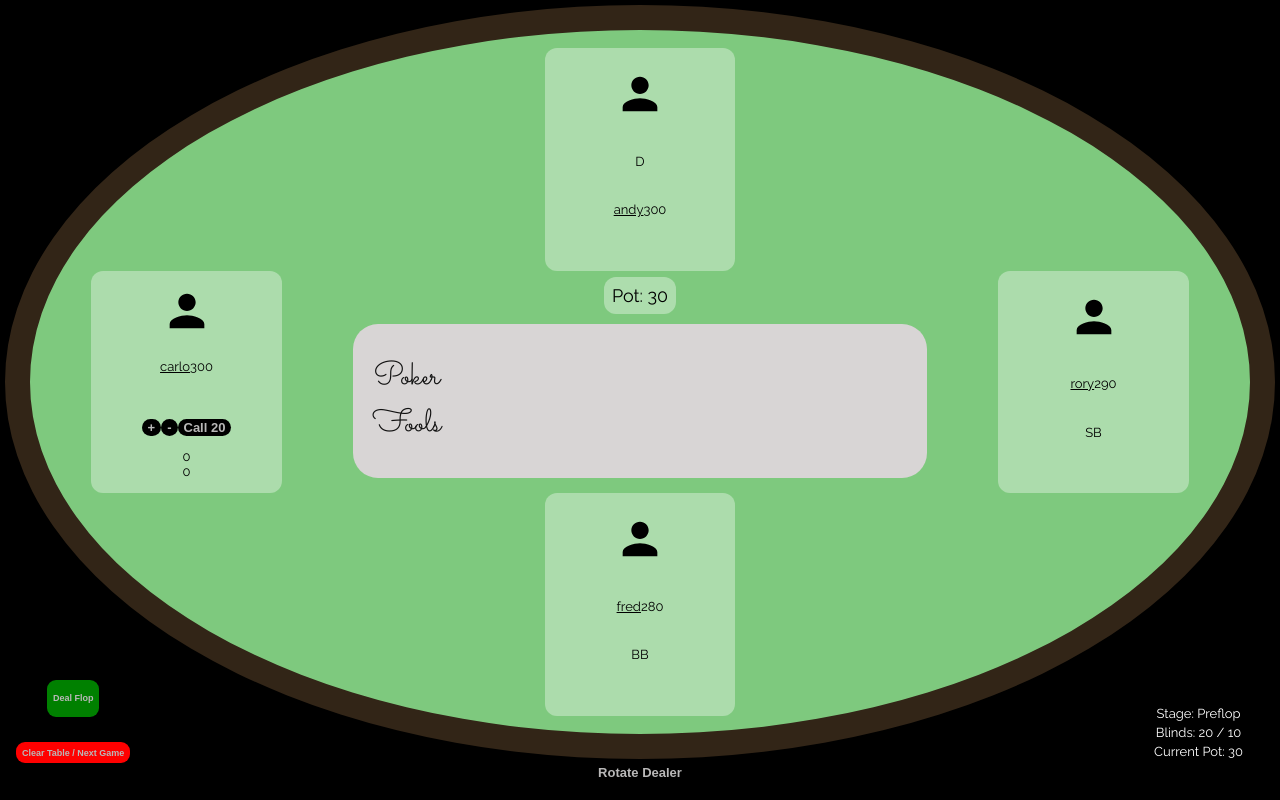
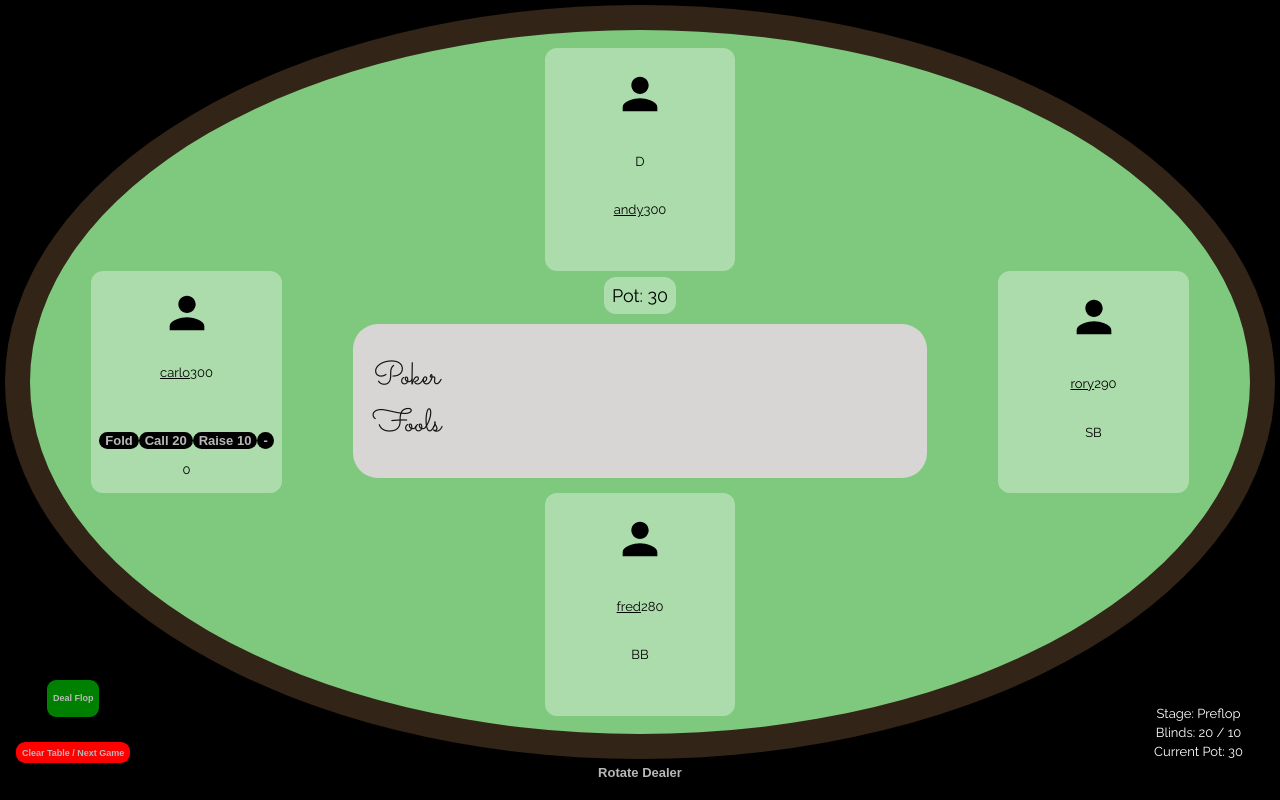
Before and after one commit to andrewneilclarke/poker-fools-react, a React (Create React App) app: page / in a window 1280 px wide. Built offline with nearby package versions, Linux system fonts and the light colour scheme.

Commit message:
added call, raise and fold

```diff
--- a/src/App.tsx
+++ b/src/App.tsx
@@ -92,7 +92,7 @@ const App = () => {
     dispatch({ type: 'payout', gameResult, players })
   }
 
-  console.log(gameResult.winners)
+  // console.log(gameResult.winners)
   const playGame = () => {
     shuffleandSet();
     payBlinds();
--- a/src/Reducer.ts
+++ b/src/Reducer.ts
@@ -17,6 +17,24 @@ export const betReducer = (state: AppState, action: any) => {
                 players: state.players.map(p => p.name === action.player.name ? { ...p, active: true } : { ...p, active: false })
             }
         }
+        case 'make-next-active': {
+            return {
+                ...state,
+                players: state.players.map(p => p.id + 1 === action.player.id + 1 ? { ...p, active: true } : { ...p, active: false })
+            }
+        }
+        case 'fold': {
+            return {
+                ...state,
+                players: state.players.map(p => p.name === action.player.name ? { ...p, active: false, folded: true, bet: 0 } : { ...p }),
+            }
+        }
+        case 'check': {
+            return {
+                ...state,
+                players: state.players.map(p => p.name === action.player.name ? { ...p, active: false, folded: true, bet: 0 } : { ...p }),
+            }
+        }
         case 'set-dealer': {
             return {
                 ...state,
@@ -30,7 +48,7 @@ export const betReducer = (state: AppState, action: any) => {
             }
         }
         case 'pay-bb': {
-            console.log(action.BB[0].name, state.players[2])
+            // console.log(action.BB[0].name, state.players[2])
             return {
                 ...state,
                 players: state.players.map(p => p.name === action.BB[0].name ? { ...p, bet: action.bigBlind, stack: p.stack - action.bigBlind } : { ...p }),
--- a/src/components/PlayerControls.tsx
+++ b/src/components/PlayerControls.tsx
@@ -13,23 +13,30 @@ interface Props {
 
 const PlayerControls: React.FC<Props> = ({ bigBlind, dispatch, player, players, setFlipped, smallBlind }) => {
     const [betAmount, setBetAmount] = useState(0)
+    const reduceBet = () => {
+        if (betAmount > smallBlind) {
+            setBetAmount(betAmount - smallBlind)
+        }
+    }
     return <div className="player-details">
         <div className="player-buttons">
-            <button onClick={() => setBetAmount(betAmount + smallBlind)}>+</button>
-            <button onClick={() => {
-                if (betAmount > 0) {
-                    setBetAmount(betAmount - smallBlind)
-                }
-            }
-            }>-</button>
+            {/* CHECK */}
+            {player.bet === betAmount && player.bet !== 0 && <button onClick={() => dispatch({ type: 'check', player, betAmount })}>Check</button>}
+            {/* FOLD */}
+            <button onClick={() => dispatch({ type: 'fold', player, betAmount })}>Fold</button>
+            {/* CALL */}
             {player.bet < bigBlind && <button onClick={() => dispatch({ type: 'call', betAmount, player, bigBlind })}>Call {bigBlind}</button>}
+            {/* RAISE */}
+            <button onClick={() => setBetAmount((prev) => prev + smallBlind)}>Raise {smallBlind}</button>
+
+            <button onClick={reduceBet}>-</button>
             <form onSubmit={(e) => {
                 e.preventDefault();
                 dispatch({ type: 'submit-bet', betAmount, player });
                 setBetAmount(0)
             }}>
-                {betAmount > 0 && <button type='submit' className='submit'>Bet {betAmount}</button>}
-                {<p>{betAmount}</p>}
+                {betAmount > 0 && <button type='submit' className='submit'>OK {betAmount}</button>}
+                {/* {<p>{betAmount}</p>} */}
                 {<p>{player.bet}</p>}
             </form>
 
```
